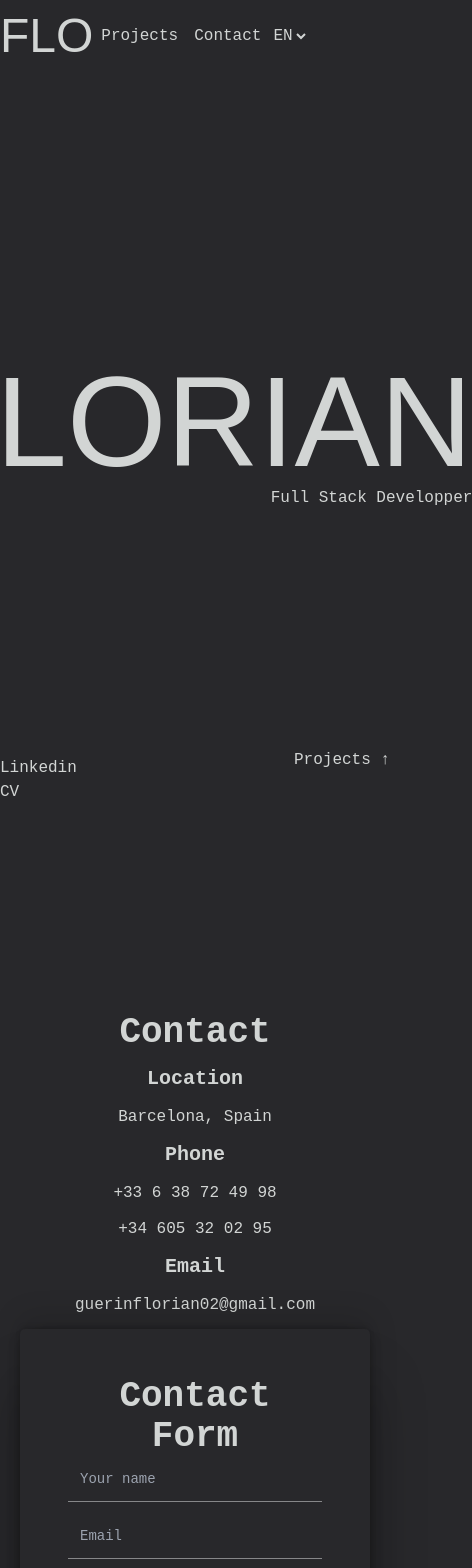
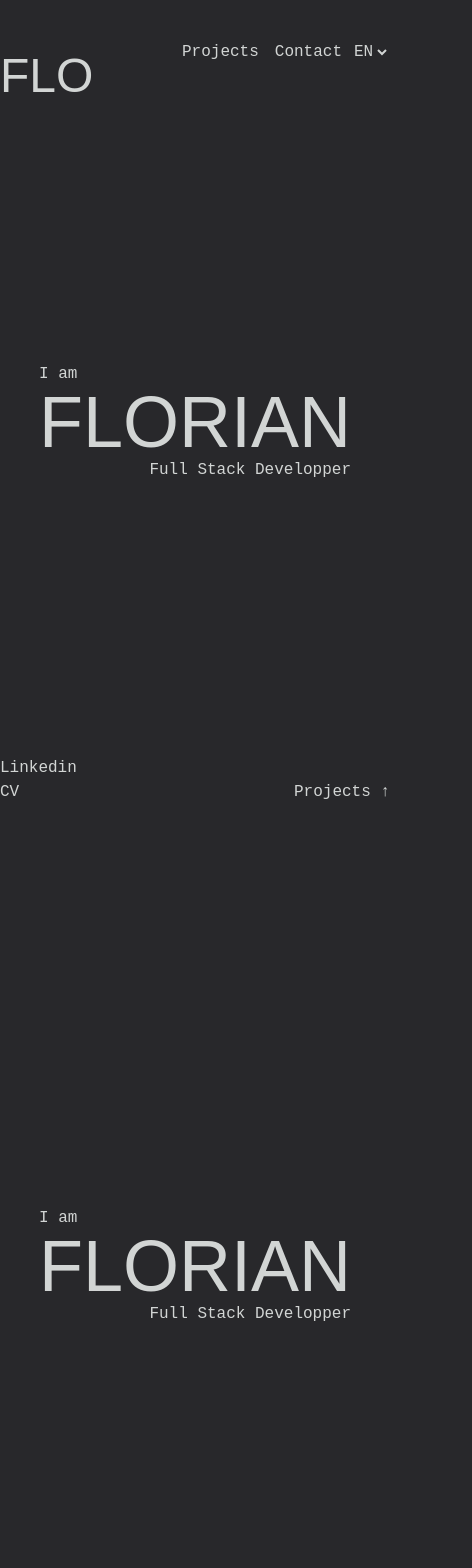
Before and after one commit to FlorianG2/florian-guerin, a React (Create React App) app: page / in a window 390 px wide. Shown: the top 1568 px of the page, 472 px wide, since content can reach past the window. Built offline with nearby package versions, Linux system fonts and the light colour scheme; a web font is replaced by a local one.

Commit message:
fixing responsive

```diff
--- a/src/App.js
+++ b/src/App.js
@@ -1,8 +1,8 @@
 import './App.css';
 import Title from './Components/Title/Title';
+import Logo from './Components/Banner/Logo';
 import Banner from './Components/Banner/Banner';
 import Links from './Components/Links/Links';
-// import ArrowProject from './Components/Navigation/Arrow_Project';
 import Arrows from './Components/Navigation/Arrows';
 import ContactForm from './Components/Contact/Contact_Form';
 import ContactInfo from './Components/Contact/Contact_Info';
@@ -11,22 +11,19 @@ import ContactInfo from './Components/Contact/Contact_Info';
 function App() {
   return (
     <div className='container mx-auto'>
+      <div className='flex items-center relative'>
+        <Logo />
+      </div>
+      <div className='flex items-center justify-end relative'>
+        <Banner />
+      </div>
+      <Links />
+      <Arrows />
       <div className='h-screen'>
-      <div className='h-1/5'>
-        <div className='fixed'>
-          <Banner />
-        </div>
-      </div>
         <Title />
-        <Links />
-        <Arrows />
       </div>
       <div className='h-screen'>
-      <div className='h-1/5'></div>
-        <div className='grid grid-cols-1 lg:grid-cols-2 gap-x-10 auto-cols-auto mx-5'>
-          <ContactInfo />
-          <ContactForm />
-        </div>
+        <Title />
       </div>
       <div className='h-screen'>
       <div className='h-1/5'></div>
--- a/src/Components/Banner/Banner.js
+++ b/src/Components/Banner/Banner.js
@@ -4,8 +4,8 @@ import React, { useState } from 'react';
 
 function Banner() {
   return (
-    <div className='w-full flex justify-between items-center'>
-      <ScrollToTop />
+    <div className='fixed top-10'>
+      {/* <ScrollToTop /> */}
       <div className='flex justify-around items-center'>
         <ScrollToProjects />
         <ScrollToContact />
@@ -16,6 +16,8 @@ function Banner() {
     </div>
   );
 }
+
+
 
 const MyDropdown = () => {
   const [selectedOption, setSelectedOption] = useState('');
@@ -68,17 +70,17 @@ const ScrollToContact = () => {
   );
 };
 
-const ScrollToTop = () => {
-  const scrollToTop = () => {
-    window.scrollTo({
-      top: 0,
-      behavior: 'smooth',
-    });
-  };
+// const ScrollToTop = () => {
+//   const scrollToTop = () => {
+//     window.scrollTo({
+//       top: 0,
+//       behavior: 'smooth',
+//     });
+//   };
 
-  return (
-    <button onClick={scrollToTop}><h1>FLO</h1></button>
-  );
-};
+//   return (
+//     <button onClick={scrollToTop}><h1>FLO</h1></button>
+//   );
+// };
 
 export default Banner;
--- a/src/Components/Banner/Logo.js
+++ b/src/Components/Banner/Logo.js
@@ -3,7 +3,7 @@
 
 function Logo() {
   return (
-    <div className='fixed'>
+    <div className='fixed top-10'>
       <ScrollToTop />
     </div>
   );
--- a/src/Components/Navigation/Arrow_Project.js
+++ b/src/Components/Navigation/Arrow_Project.js
@@ -1,4 +1,3 @@
-import Links from "../Links/Links";
 
 function ArrowProject() {
   return (
--- a/src/Components/Navigation/Arrows.js
+++ b/src/Components/Navigation/Arrows.js
@@ -32,7 +32,7 @@ function Arrows () {
   }
 
   return (
-    <div className="h-1/5 flex items-center justify-end relative">
+    <div className="flex items-center justify-end relative">
       {content}
     </div>
   );
@@ -49,7 +49,7 @@ const ScrollToProjectsDown = () => {
   };
 
   return (
-    <button onClick={scrollToProjects} className='fixed'><p>Projects ↓</p></button>
+    <button onClick={scrollToProjects} className='fixed bottom-10'><p>Projects ↓</p></button>
   );
 };
 
@@ -63,7 +63,7 @@ const ScrollToContactDown = () => {
   };
 
   return (
-    <button onClick={scrollToContact} className='fixed'><p>Contact ↓</p></button>
+    <button onClick={scrollToContact} className='fixed bottom-10'><p>Contact ↓</p></button>
   );
 };
 
@@ -77,7 +77,7 @@ const ScrollToProjectsUp = () => {
   };
 
   return (
-    <button onClick={scrollToProjects} className='fixed'><p>Projects ↑</p></button>
+    <button onClick={scrollToProjects} className='fixed bottom-10'><p>Projects ↑</p></button>
   );
 };
 
--- a/src/Components/Title/Title.js
+++ b/src/Components/Title/Title.js
@@ -3,13 +3,13 @@ import Typewriter from '../Typewritter/Typewritter';
 
 function Title() {
   return (
-    <div className='flex justify-center items-center h-3/5'>
-      <div className='w-fit'>
+    <div className='flex justify-center items-center h-full'>
+      <div className=''>
         <div className=''>
           <p>I am</p>
         </div>
         <div>
-          <h1 className='text-9xl'>FLORIAN</h1>
+          <h1 className='lg:text-9xl text-7xl'>FLORIAN</h1>
         </div>
         <div className='text-right'>
           <p><Typewriter text="Full Stack Developper" delay={50} /></p>
```
